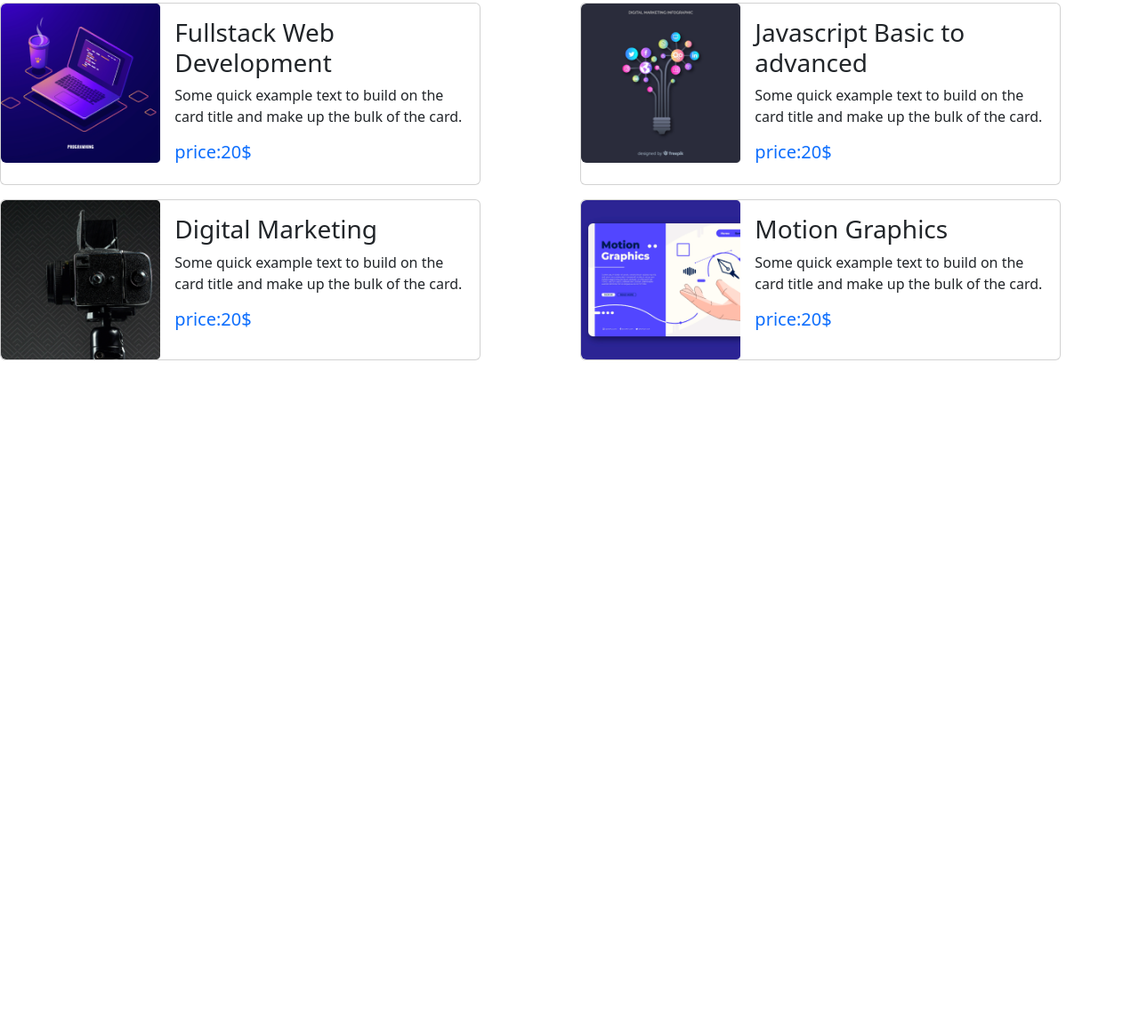
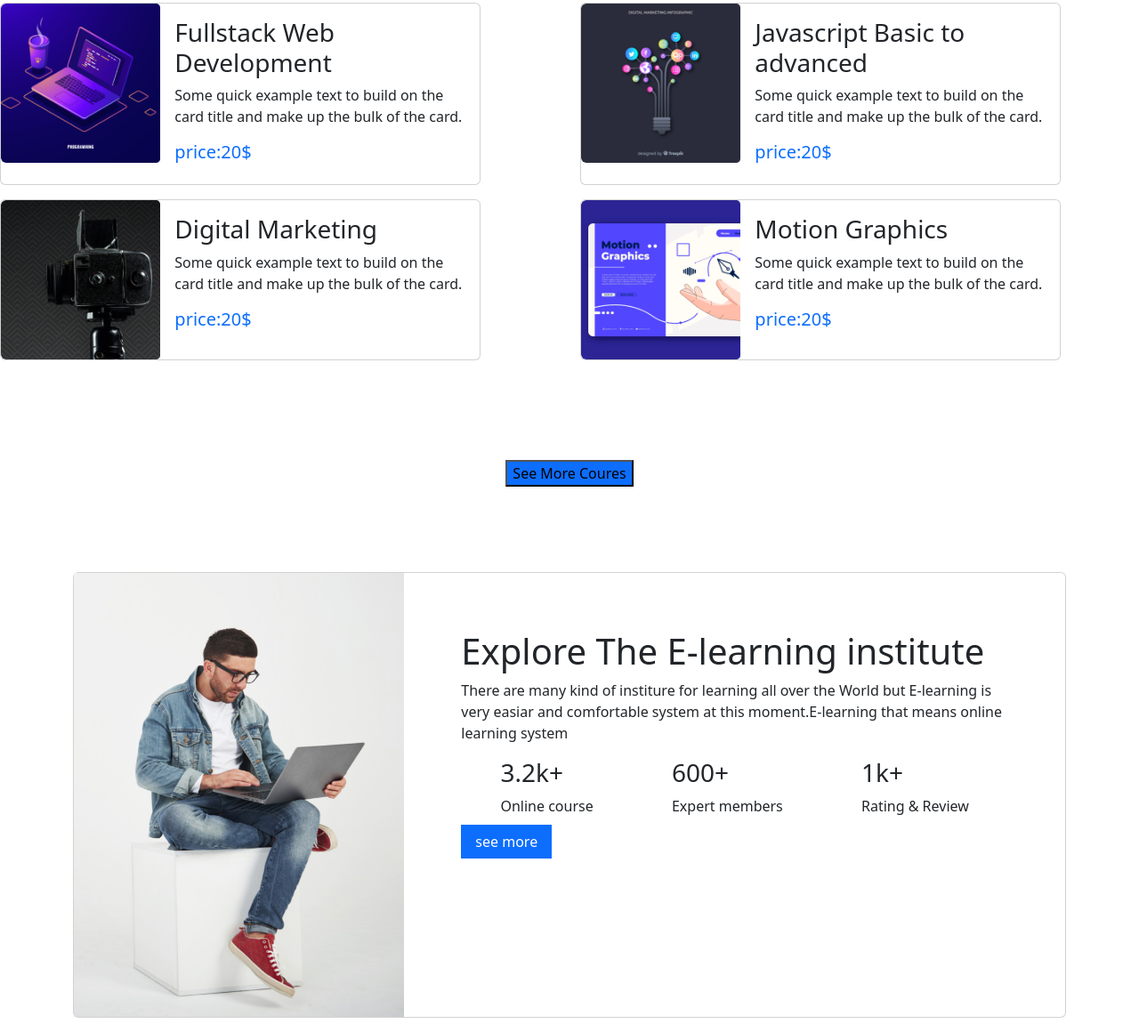
Before and after one commit to BEBACK100/Assignment-03, a plain HTML site: page index.html in a window 1280 px wide. Shown: the part 1337-2497 px from the top of the page at 89% size. Before the commit the page ends 1758 px from the top, so only its background shows below. Drawn offline with nearby package versions, Linux system fonts and the light colour scheme.

Commit message:
explore elearning

```diff
--- a/index.html
+++ b/index.html
@@ -58,7 +58,7 @@
 
 
     <!-- ---------slid pic start---------- -->
-    <div class="slid-pic">
+    <div class="conainer">
         <div id="carouselExampleCaptions" class="carousel slide" data-bs-ride="false">
 
             <div class="carousel-inner">
@@ -229,8 +229,45 @@
             </div>
 
         </div>
+        <div class="d-flex justify-content-center align-items-center p-5 m-5">
+            <button class="bg-primary "><a href=""></a>See More Coures</button>
+        </div>
         <!-- ---------------card section end-------------- -->
     </section>
+    <!-- ----------explore elearning start-------- -->
+    <div class="container">
+        <div class="card mb-3" style="">
+            <div class="row g-0">
+                <div class="col-md-4">
+                    <img src="working.png" class="img-fluid" alt="...">
+                </div>
+                <div class="col-md-8">
+                    <div class="card-body p-5 m-3">
+                        <h1 class="card-title">Explore The E-learning institute</h1>
+                        <p class="card-text">There are many kind of institure for learning all over the World but
+                            E-learning is very easiar and comfortable system at this moment.E-learning that means online
+                            learning system</p>
+                        <div class="d-flex justify-content-around">
+                            <div>
+                                <h3>3.2k+</h3>
+                                <p>Online course</p>
+                            </div>
+                            <div>
+                                <h3>600+</h3>
+                                <p>Expert members</p>
+                            </div>
+                            <div>
+                                <h3>1k+</h3>
+                                <p>Rating & Review</p>
+                            </div>
+                        </div>
+                        <a class="bg-primary text-white px-3 py-2 explore" href="">see more</a>
+                    </div>
+                </div>
+            </div>
+        </div>
+    </div>
+
     <script src="https://cdn.jsdelivr.net/npm/bootstrap@5.2.0/dist/js/bootstrap.bundle.min.js"
         integrity="sha384-A3rJD856KowSb7dwlZdYEkO39Gagi7vIsF0jrRAoQmDKKtQBHUuLZ9AsSv4jD4Xa"
         crossorigin="anonymous"></script>
--- a/style.css
+++ b/style.css
@@ -1,3 +1,7 @@
 .img-eft {
     filter: blur(4px);
 }
+
+.explore {
+    text-decoration: none;
+}
```
